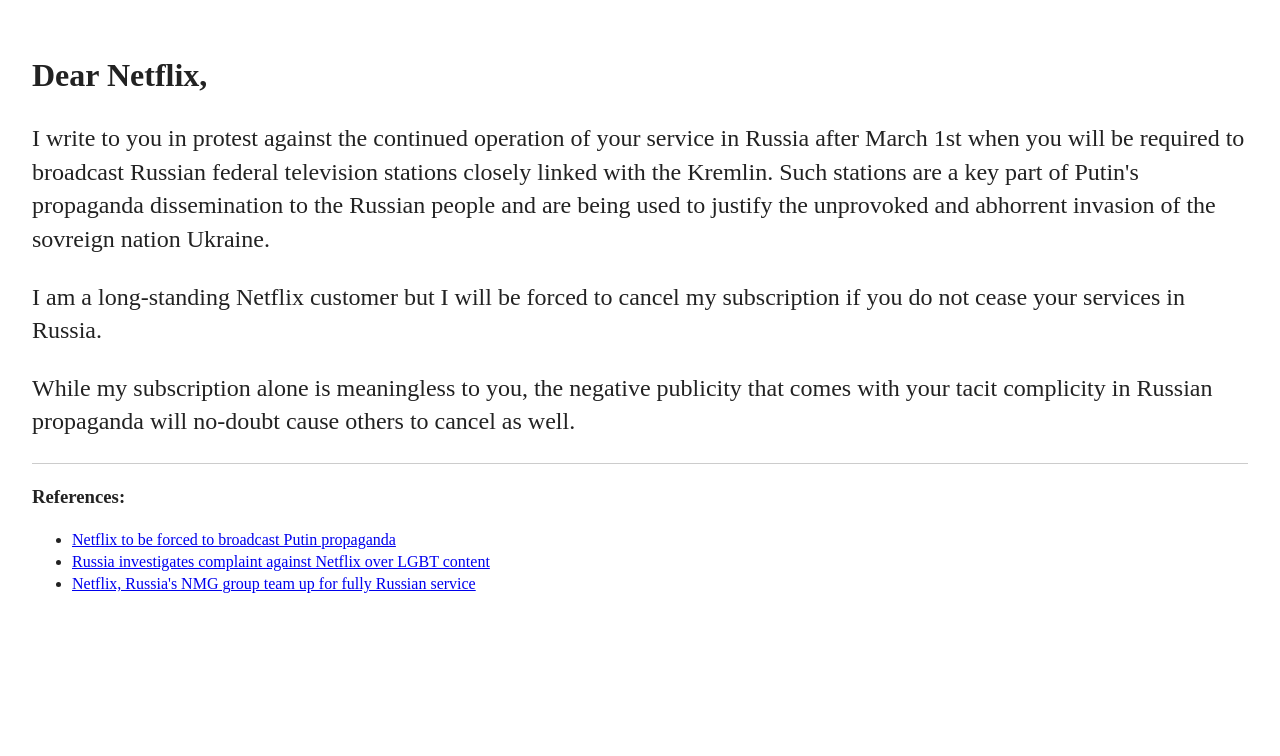
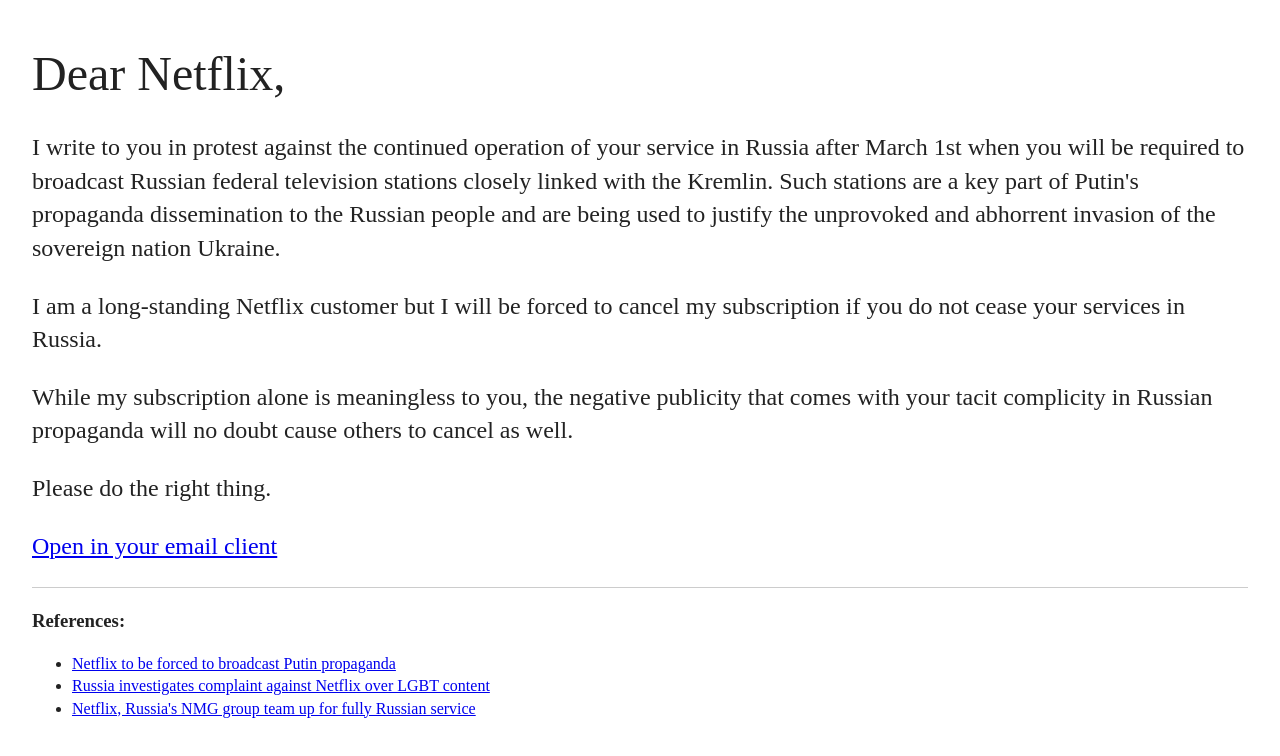
Before and after one commit to craigmdennis/no-to-netflix-in-russia, a website: page index.html in a window 1280 px wide. Drawn offline with Linux system fonts and the light colour scheme; files that its build step writes are made by us from their sources.

Commit message:
Add mailto link with email address

```diff
--- a/index.html
+++ b/index.html
@@ -13,10 +13,13 @@
 
 <body>
 
-  <h1>Dear Netflix,</h1>
-  <p>I write to you in protest against the continued operation of your service in Russia after March 1st when you will be required to broadcast Russian federal television stations closely linked with the Kremlin. Such stations are a key part of Putin's propaganda dissemination to the Russian people and are being used to justify the unprovoked and abhorrent invasion of the sovreign nation Ukraine.</p>
+  <p class="h1">Dear Netflix,</p>
+  <p>I write to you in protest against the continued operation of your service in Russia after March 1st when you will be required to broadcast Russian federal television stations closely linked with the Kremlin. Such stations are a key part of Putin's propaganda dissemination to the Russian people and are being used to justify the unprovoked and abhorrent invasion of the sovereign nation Ukraine.</p>
   <p>I am a long-standing Netflix customer but I will be forced to cancel my subscription if you do not cease your services in Russia.</p>
-  <p>While my subscription alone is meaningless to you, the negative publicity that comes with your tacit complicity in Russian propaganda will no-doubt cause others to cancel as well.</p>
+  <p>While my subscription alone is meaningless to you, the negative publicity that comes with your tacit complicity in Russian propaganda will no doubt cause others to cancel as well.</p>
+  <p>Please do the right thing.</p>
+
+  <p><a href="mailto:customerservice@netflix.com?subject=Do not broadcast Russian propaganda&body=Dear Netflix,%0D%0A%0D%0AI write to you in protest against the continued operation of your service in Russia after March 1st when you will be required to broadcast Russian federal television stations closely linked with the Kremlin. Such stations are a key part of Putin's propaganda dissemination to the Russian people and are being used to justify the unprovoked and abhorrent invasion of the sovereign nation Ukraine.%0D%0A%0D%0AI am a long-standing Netflix customer but I will be forced to cancel my subscription if you do not cease your services in Russia.%0D%0AWhile my subscription alone is meaningless to you, the negative publicity that comes with your tacit complicity in Russian propaganda will no doubt cause others to cancel as well.%0D%0A%0D%0APlease do the right thing.">Open in your email client</a></p>
 
   <hr>
 
```
Also changed, not shown: _site/css/style.css, _site/index.html.
